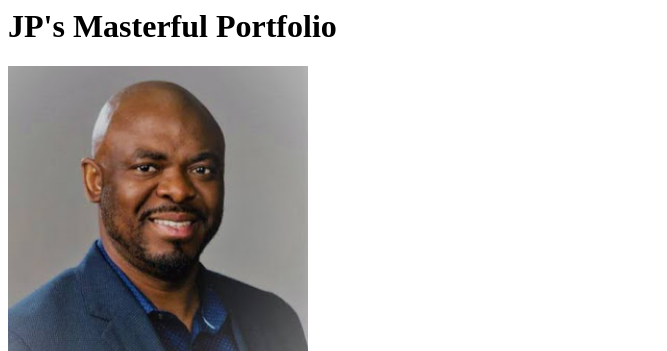
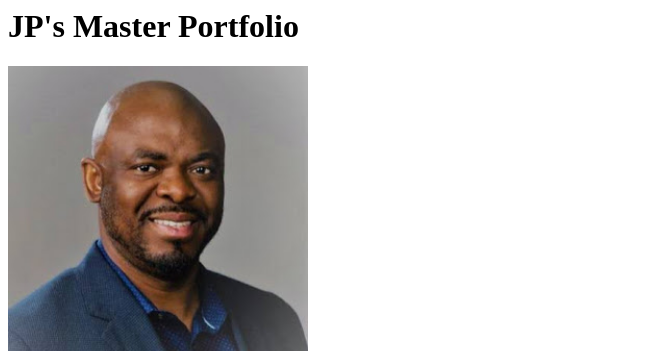
Before and after one commit to jpalmas/jpalmas.github.io, a plain HTML site: page index.html in a window 1280 px wide. Shown: the top 351 px of the page, without its empty margins (0-667 px from the left). Drawn offline with Linux system fonts and the light colour scheme.

Commit message:
Update index.html

```diff
--- a/index.html
+++ b/index.html
@@ -1,5 +1,5 @@
 <html>
-  <h1>JP's Masterful Portfolio</h1>
+  <h1>JP's Master Portfolio</h1>
   <img src="./ProfilePic.JPG" width="300" />
   <div>
     <a href="https://jpalmas.github.io/eyes"> Go to Eyes Repo
```
